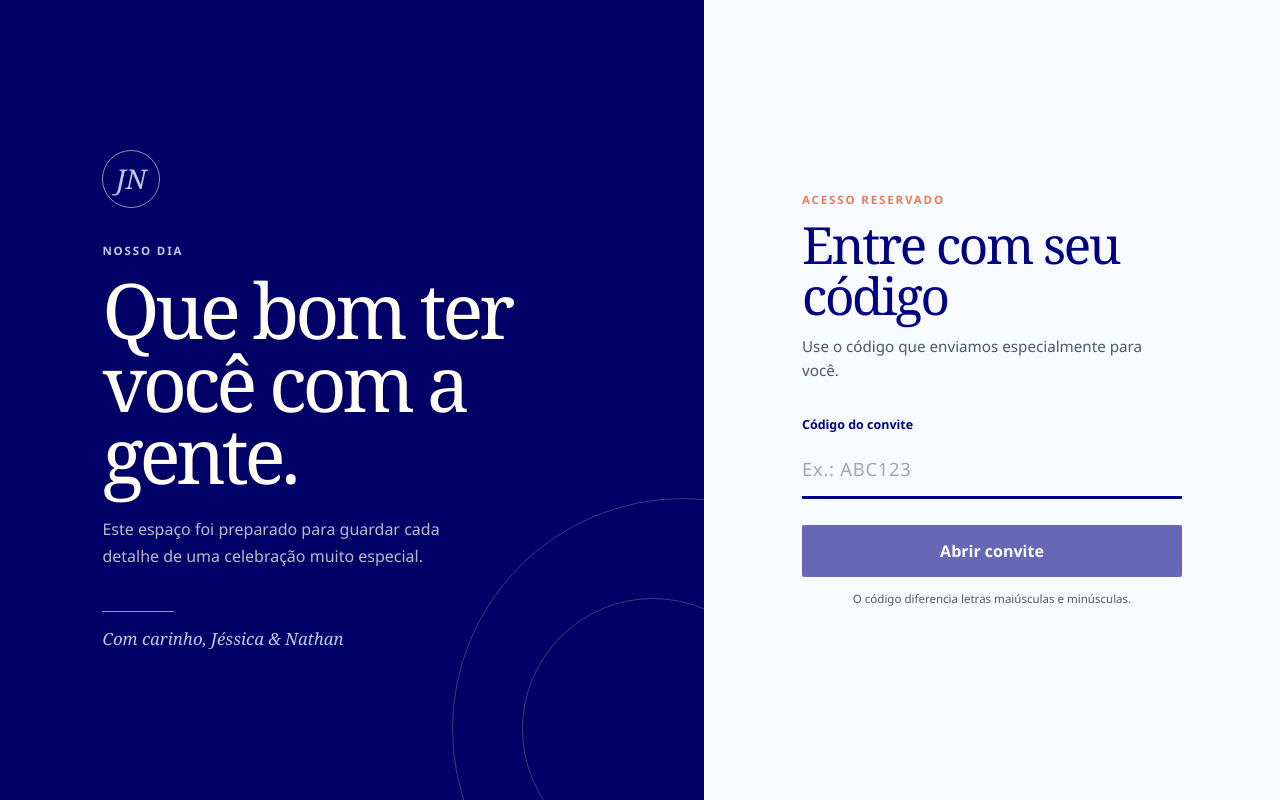
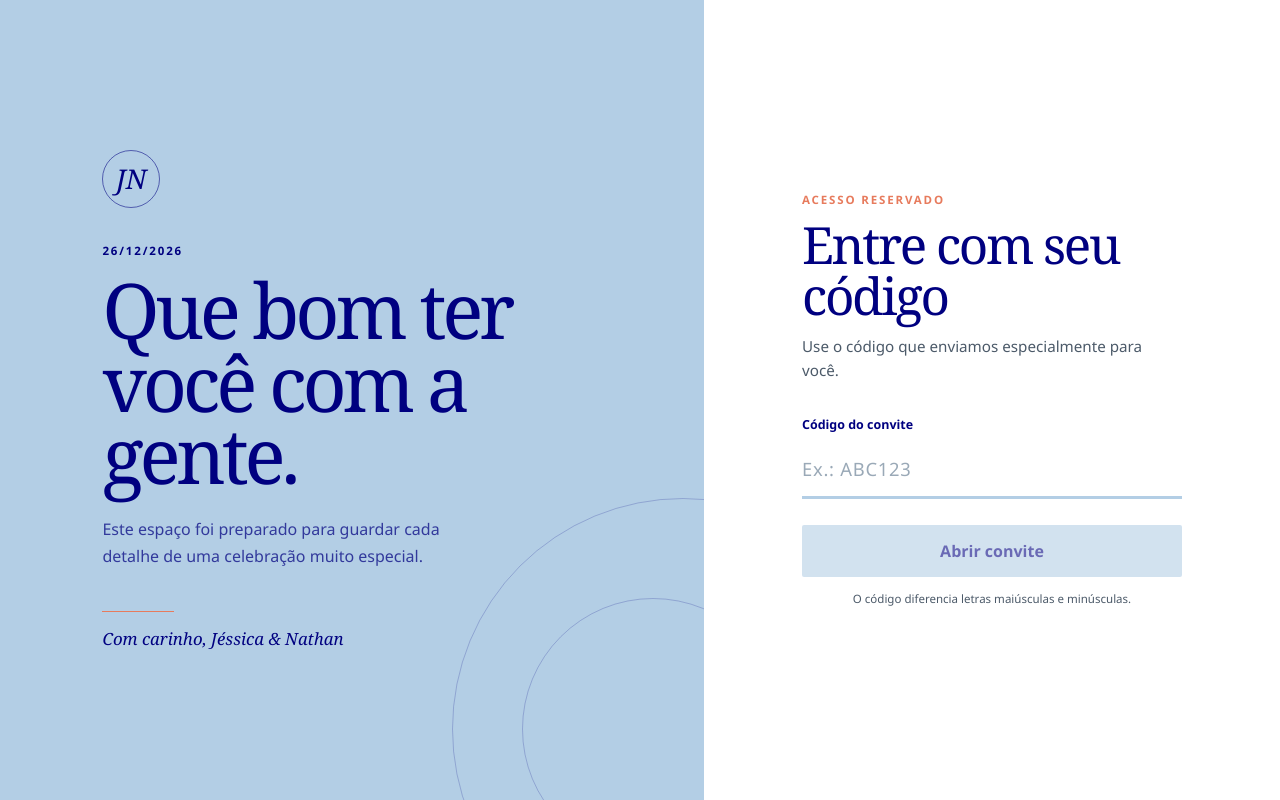
Before and after one commit to ricken-diniz/marriage, a React (Vite) app: page / in a window 1280 px wide. Built offline with nearby package versions, Linux system fonts and the light colour scheme; no server answers.

Commit message:
style: alterações de estilo

```diff
--- a/src/App.css
+++ b/src/App.css
@@ -64,12 +64,13 @@ button:disabled {
 }
 
 .button-primary {
-  color: #fff;
+  color: var(--ink);
   background: var(--sage);
 }
 
 .button-primary:hover {
   background: var(--sage-dark);
+  color: var(--paper);
 }
 
 .button-quiet {
@@ -772,6 +773,41 @@ button:disabled {
   color: var(--sage-dark);
 }
 
+.presence-notification {
+  margin-bottom: 28px;
+  padding: 18px 20px;
+  border: 1px solid var(--sage);
+  border-left: 5px solid var(--sage-dark);
+  color: var(--sage-dark);
+  background: var(--lime);
+  box-shadow: 0 12px 28px rgba(0, 0, 128, 0.1);
+  animation: presence-notification-in 220ms ease-out;
+  line-height: 1.55;
+}
+
+.presence-notification.confirmada {
+  border-left-color: var(--sage-dark);
+}
+
+.presence-notification.recusada {
+  border-color: #e7b6a8;
+  border-left-color: var(--coral);
+  color: #7a3021;
+  background: #fff0e9;
+}
+
+@keyframes presence-notification-in {
+  from {
+    opacity: 0;
+    transform: translateY(-8px);
+  }
+
+  to {
+    opacity: 1;
+    transform: translateY(0);
+  }
+}
+
 .guest-section {
   padding: 30px 0;
   border-top: 1px solid var(--line);
@@ -1470,7 +1506,7 @@ button:disabled {
   display: grid;
   min-height: 100svh;
   grid-template-columns: minmax(0, 1.1fr) minmax(360px, 0.9fr);
-  background: #f7fbff;
+  background: var(--paper);
 }
 
 .login-story {
@@ -1480,14 +1516,14 @@ button:disabled {
   justify-content: center;
   overflow: hidden;
   padding: 72px clamp(32px, 8vw, 128px);
-  color: #f8f6ec;
-  background: var(--sage-dark);
+  color: var(--ink);
+  background: var(--sage);
 }
 
 .login-story::before,
 .login-story::after {
   position: absolute;
-  border: 1px solid rgba(217, 233, 189, 0.25);
+  border: 1px solid rgba(0, 0, 128, 0.2);
   border-radius: 50%;
   content: '';
 }
@@ -1512,9 +1548,9 @@ button:disabled {
   height: 58px;
   margin-bottom: 36px;
   place-items: center;
-  border: 1px solid rgba(217, 233, 189, 0.65);
+  border: 1px solid rgba(0, 0, 128, 0.55);
   border-radius: 50%;
-  color: var(--lime);
+  color: var(--ink);
   font-family: Georgia, 'Times New Roman', serif;
   font-size: 1.7rem;
   font-style: italic;
@@ -1530,13 +1566,13 @@ button:disabled {
 }
 
 .login-story .login-eyebrow {
-  color: var(--lime);
+  color: var(--ink);
 }
 
 .login-story h1 {
   max-width: 600px;
   margin-top: 16px;
-  color: #fffdf4;
+  color: var(--ink);
   font-family: Georgia, 'Times New Roman', serif;
   font-size: clamp(3rem, 6vw, 6.6rem);
   font-weight: 400;
@@ -1547,7 +1583,7 @@ button:disabled {
 .login-story p {
   max-width: 390px;
   margin-top: 24px;
-  color: rgba(248, 246, 236, 0.75);
+  color: rgba(0, 0, 128, 0.72);
   font-size: 1rem;
   line-height: 1.65;
 }
@@ -1561,7 +1597,7 @@ button:disabled {
 
 .story-note {
   margin-top: 15px;
-  color: var(--lime);
+  color: var(--ink);
   font-family: Georgia, 'Times New Roman', serif;
   font-size: 1.05rem;
   font-style: italic;
@@ -1571,7 +1607,7 @@ button:disabled {
   display: grid;
   align-items: center;
   padding: 48px clamp(28px, 7vw, 104px);
-  background: #f7fbff;
+  background: var(--paper);
 }
 
 .codigo-form {
@@ -1633,7 +1669,7 @@ button:disabled {
   padding: 15px 20px;
   border: 0;
   border-radius: 2px;
-  color: #fff;
+  color: var(--ink);
   background: var(--sage);
   font-weight: 800;
   transition: background 160ms ease, transform 160ms ease;
@@ -1641,6 +1677,7 @@ button:disabled {
 
 .codigo-form button:hover:not(:disabled) {
   background: var(--sage-dark);
+  color: var(--paper);
   transform: translateY(-1px);
 }
 
--- a/src/index.css
+++ b/src/index.css
@@ -1,7 +1,7 @@
 :root {
   font-family: 'Avenir Next', Avenir, 'Segoe UI', sans-serif;
   color: #4C5A69;
-  background: #f2f4ef;
+  background: #ffffff;
   font-synthesis: none;
   text-rendering: optimizeLegibility;
   -webkit-font-smoothing: antialiased;
@@ -9,7 +9,7 @@
   --muted: #4C5A69;
   --line: #d7e3ed;
   --paper: #ffffff;
-  --sage: #000080;
+  --sage: #B3CEE5;
   --sage-dark: #000066;
   --lime: #B3CEE5;
   --coral: #e77b5d;
--- a/src/pages/LoginPage.tsx
+++ b/src/pages/LoginPage.tsx
@@ -29,7 +29,7 @@ export function LoginPage({ onSubmit }: LoginPageProps) {
     <div className="login-page">
       <section className="login-story" aria-label="Boas-vindas">
         <div className="monogram" aria-hidden="true">JN</div>
-        <span className="login-eyebrow">Nosso dia</span>
+        <span className="login-eyebrow">26/12/2026</span>
         <h1>Que bom ter você com a gente.</h1>
         <p>Este espaço foi preparado para guardar cada detalhe de uma celebração muito especial.</p>
         <div className="story-line" aria-hidden="true" />
--- a/src/pages/MainApp.tsx
+++ b/src/pages/MainApp.tsx
@@ -1,4 +1,4 @@
-import { useEffect, useState, type FormEvent } from 'react'
+import { useEffect, useRef, useState, type FormEvent } from 'react'
 import { supabase } from '../lib/supabaseClient'
 import PresentesPage from './PresentesPage'
 import '../App.css'
@@ -23,6 +23,11 @@ type Mensagem = {
     convidado: { nome: string } | { nome: string }[] | null
 }
 
+type NotificacaoPresenca = {
+    tipo: 'confirmada' | 'recusada'
+    texto: string
+}
+
 function MainApp() {
     const [pagina, setPagina] = useState<'inicio' | 'presentes'>('inicio')
     const [convidado, setConvidado] = useState<Convidado | null>(null)
@@ -33,6 +38,8 @@ function MainApp() {
     const [carregando, setCarregando] = useState(true)
     const [salvando, setSalvando] = useState(false)
     const [erro, setErro] = useState<string | null>(null)
+    const [notificacaoPresenca, setNotificacaoPresenca] = useState<NotificacaoPresenca | null>(null)
+    const notificacaoTimer = useRef<ReturnType<typeof setTimeout> | null>(null)
 
     async function carregarDados() {
         const [convidadoResult, companhiasResult, mensagensResult] = await Promise.all([
@@ -60,6 +67,24 @@ function MainApp() {
         void carregarInicialmente()
     }, [])
 
+    useEffect(() => () => {
+        if (notificacaoTimer.current) clearTimeout(notificacaoTimer.current)
+    }, [])
+
+    function mostrarNotificacaoPresenca(confirmacao: boolean) {
+        if (notificacaoTimer.current) clearTimeout(notificacaoTimer.current)
+        setNotificacaoPresenca({
+            tipo: confirmacao ? 'confirmada' : 'recusada',
+            texto: confirmacao
+                ? 'Eba! Nosso dia acaba de ficar ainda mais feliz com a sua presença, estamos contando os dias para nos encontrarmos'
+                : 'Sentiremos sua falta no altar, mas você com certeza estará em nosso coração. Sabemos que estará torcendo por nós',
+        })
+        notificacaoTimer.current = setTimeout(() => {
+            setNotificacaoPresenca(null)
+            notificacaoTimer.current = null
+        }, 8000)
+    }
+
     async function confirmarPresenca(confirmacao: boolean) {
         if (!convidado) return
         setSalvando(true)
@@ -69,7 +94,10 @@ function MainApp() {
             .update({ confirmacao_presenca: confirmacao })
             .eq('id', convidado.id)
         if (saveError) setErro(saveError.message)
-        else setConvidado({ ...convidado, confirmacao_presenca: confirmacao })
+        else {
+            setConvidado({ ...convidado, confirmacao_presenca: confirmacao })
+            mostrarNotificacaoPresenca(confirmacao)
+        }
         setSalvando(false)
     }
 
@@ -130,20 +158,20 @@ function MainApp() {
         <main className="guest-shell">
             <header className="guest-header home-header">
                 <div>
-                    <span className="admin-kicker">Nosso dia</span>
                     <h1>Que alegria ter você com a gente, {convidado?.nome}.</h1>
-                    <p>Este é o cantinho da nossa celebração. Confirme sua presença, deixe uma mensagem e participe da nossa lista de presentes.</p>
+                    <p>Preparamos tudo com muito carinho, e pensamentos em cada detalhe, para celebrar o amor ao lado de quem realmente importa. Venha viver conosco um pedaço desse sonho!</p>
                 </div>
                 <button className="button button-quiet" type="button" onClick={() => void sair()}>Sair</button>
             </header>
 
             {erro && <div className="guest-alert" role="alert">{erro}</div>}
+            {notificacaoPresenca && <div className={`presence-notification ${notificacaoPresenca.tipo}`} role="status" aria-live="polite">{notificacaoPresenca.texto}</div>}
 
             <section className="home-actions" aria-label="Ações do convite">
                 <div className="home-action-copy"><span className="admin-kicker">Presença</span><h2>{convidado?.confirmacao_presenca === true ? 'Você confirmou presença.' : 'Você vem celebrar com a gente?'}</h2></div>
                 <div className="home-action-buttons">
-                    <button className="button button-primary" type="button" disabled={salvando || convidado?.confirmacao_presenca === true} onClick={() => void confirmarPresenca(true)}>Vou comparecer</button>
-                    <button className="button button-quiet" type="button" disabled={salvando || convidado?.confirmacao_presenca === false} onClick={() => void confirmarPresenca(false)}>Não poderei ir</button>
+                    <button className="button button-primary" type="button" disabled={salvando || convidado?.confirmacao_presenca === true} onClick={() => void confirmarPresenca(true)}>Com certeza eu vou!</button>
+                    <button className="button button-quiet" type="button" disabled={salvando || convidado?.confirmacao_presenca === false} onClick={() => void confirmarPresenca(false)}>Infelizmente não poderei ir</button>
                 </div>
             </section>
 
```
